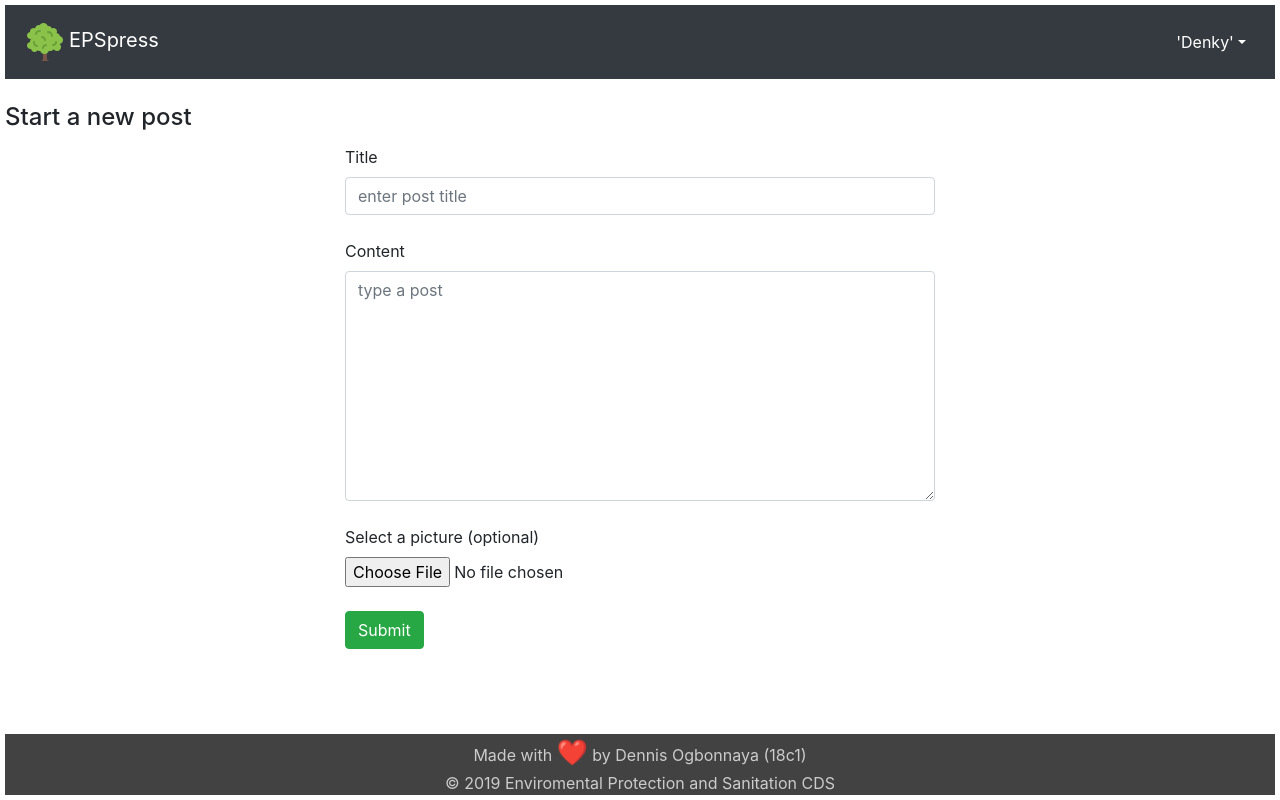
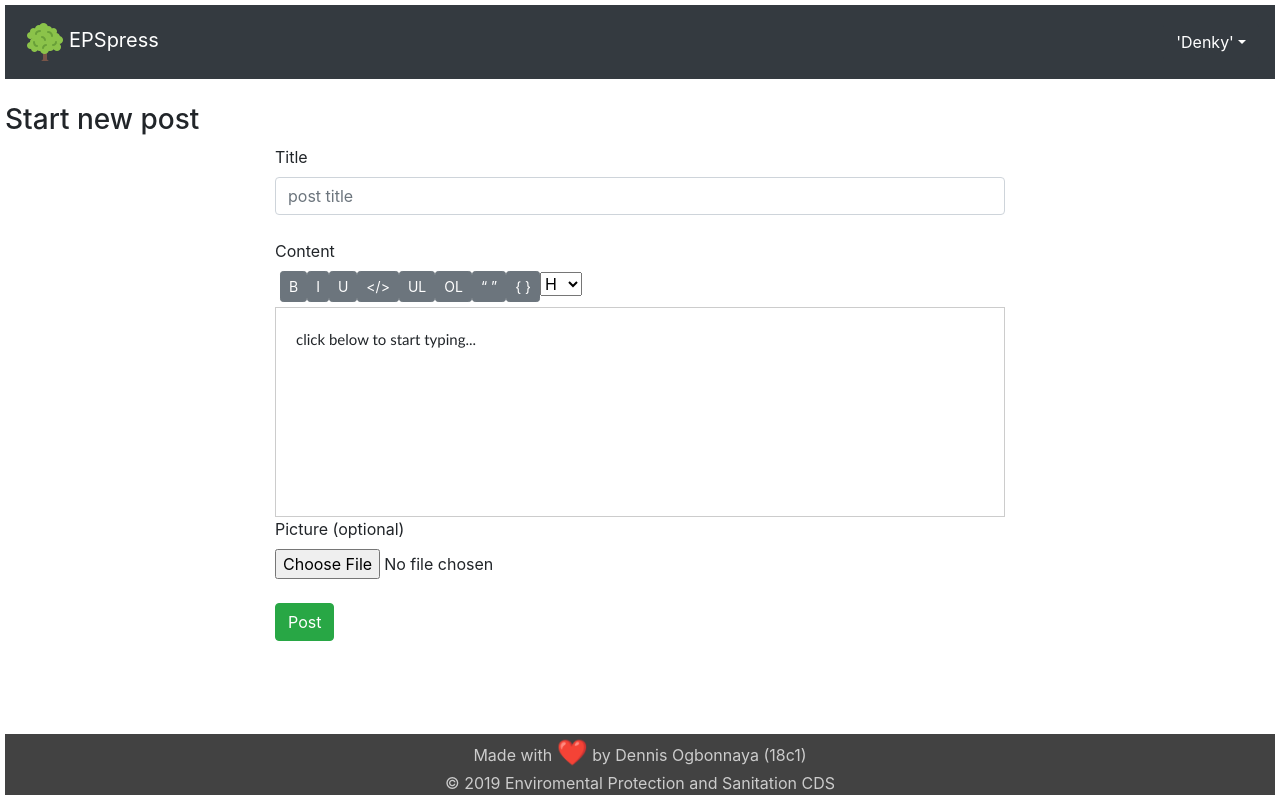
Before and after one commit to DenkyOgbonnaya/eps-press, a React (Create React App) app in the folder client/: page /new in a window 1280 px wide. Built offline with nearby package versions, Linux system fonts and the light colour scheme.

Commit message:
added WYSIWYG editor

```diff
--- a/client/src/App.css
+++ b/client/src/App.css
@@ -16,3 +16,21 @@
   color: #e25555;
   font-size: 25px;
 }
+div.DraftEditor-root {
+  width:inherit;
+  height: 210px;
+  border: 1px solid #ccc;
+  padding:20px;
+  font-size: 15px;
+  font-family: 'calibri', sans-serif;
+  overflow-y: scroll;
+}
+
+/*div.DraftEditor-editorContainer {
+  margin-top:1px;
+}*/
+
+div.buttons {
+  padding-left: 20px;
+  padding-bottom: 5px;
+}
--- /dev/null
+++ b/client/src/components/blockStyles/blocKStyleToolBar.js
@@ -0,0 +1,59 @@
+import React from 'react';
+import HeaderStyleDropdown from './headerStyleDropdown';
+import BlockStyleButton from './blockStyleButton';
+class BlockStyleToolbar extends React.Component {
+    render() {
+     const { editorState } = this.props;
+     const selection = editorState.getSelection();
+     const blockType = editorState
+     .getCurrentContent()
+     .getBlockForKey(selection.getStartKey())
+     .getType();
+
+     return (
+      <div>
+
+       <span className="RichEditor-controls">
+        {BLOCK_TYPES.map(type =>
+          <BlockStyleButton
+            active={type.style === blockType}
+            label={type.label}
+            onToggle={this.props.onToggle}
+            style={type.style}
+            key={type.label}
+            type={type}
+          />
+         )}
+         <HeaderStyleDropdown
+         headerOptions={HEADER_TYPES}
+         active={blockType}
+         onToggle={this.props.onToggle}
+         />
+       </span>
+      </div>
+     );
+    }
+   }
+    const BLOCK_TYPES = [
+    { label: "UL", style: "unordered-list-item" },
+    { label: "OL", style: "ordered-list-item" },
+    { label: " “ ” ", style: "blockquote" },
+    { label: "{ }", style: 'code-block' }
+   ];
+   const HEADER_TYPES = [
+     { label: "h1", style: "header-one" },
+     { label: "h2", style: "header-two" },
+     { label: "h3", style: "header-three" },
+     { label: "h4", style: "header-four" },
+     { label: "h5", style: "header-five" },
+     { label: "h6", style: "header-six" }
+   ]
+   export function getBlockStyle(block) {
+    switch (block.getType()) {
+     case "blockquote":
+      return "RichEditor-blockquote";
+     default:
+      return null;
+    }
+   }
+   export default BlockStyleToolbar;
--- /dev/null
+++ b/client/src/components/blockStyles/blockStyleButton.js
@@ -0,0 +1,21 @@
+import React, {Component} from "react";
+import {Button} from 'reactstrap';
+
+class BlockStyleButton extends Component {
+  onToggle = (e) => {
+    e.preventDefault()
+    this.props.onToggle(this.props.style)
+  }
+  render() {
+    let className = "RichEditor-styleButton"
+    if(this.props.active) {
+      className += " RichEditor-activeButton"
+    }
+    return (
+      <Button size='sm' className={className} onClick={this.onToggle}>
+        {this.props.label}
+      </Button>
+    );
+  }
+}
+export default BlockStyleButton
--- /dev/null
+++ b/client/src/components/blockStyles/headerStyleDropdown.js
@@ -0,0 +1,20 @@
+import React from "react";
+class HeaderStyleDropdown extends React.Component {
+
+  onToggle = event => {
+    let value = event.target.value
+    this.props.onToggle(value)
+  }
+
+  render() {
+    return (
+      <select value={this.props.active} onChange={this.onToggle}>
+        <option value="">H</option>
+        {this.props.headerOptions.map(heading =>
+            <option key={heading.label} value={heading.style}>
+              {heading.label}
+            </option>)}
+      </select>
+    )}
+}
+export default HeaderStyleDropdown
--- a/client/src/components/post/newPost.js
+++ b/client/src/components/post/newPost.js
@@ -1,24 +1,78 @@
-import React from 'react';
-import {Form,Label, Input, Button} from 'reactstrap';
-import './style.css'
+import React, {Component} from 'react';
+import {Container, Row, Col, Label, Input, Button} from 'reactstrap';
+import {Editor, EditorState, RichUtils} from 'draft-js';
+import BlockStyleToolbar, {getBlockStyle} from '../blockStyles/blocKStyleToolBar';
 
-const NewPost = () => {
-    return (
-        <div>
-            <h4>Start a new post </h4>
-            <div className='postForm' >
-                <Form className='form'>
-                    <Label for='title'> Title </Label>
-                    <Input name='title' placeholder= 'enter post title' /> <br />
-                    <Label for='content'> Content </Label>
-                    <Input type='textarea' rows='9' name='content'  placeholder= 'type a post' /> <br />
-                    <Label for='image'> Select a picture (optional) </Label>
-                    <Input type="file" />  <br />
-                    <Button color='success'> Submit </Button>
-                </Form>
-            </div>
-        </div>
+class NewPost extends Component{
+  state = {editorState: EditorState.createEmpty() }
+
+  handleChange = editorState => {
+    this.setState({editorState})
+  }
+  handleKeyCommand = command => {
+    const newState = RichUtils.handleKeyCommand(this.state.editorState, command)
+    if (newState) {
+        this.handleChange(newState);
+        return 'handled';
+    }
+    return 'not-handled';
+  }
+  toggleBlockType = (blockType) => {
+    this.handleChange(RichUtils.toggleBlockType(this.state.editorState, blockType));
+    };
+
+  _onClick = (e) => {
+    this.handleChange(RichUtils.toggleInlineStyle(this.state.editorState, e.target.name));
+  }
+  render(){
+    const styles = [
+      {symbol: 'B', name:'BOLD'}, {symbol: 'I', name:'ITALIC'}, {symbol: 'U', name:'UNDERLINE'}, {symbol: '</>', name:'CODE'}];
+    const buttons = styles.map(style =>
+      <Button  size='sm'  key={style.name} onClick={this._onClick} name={style.name}>{style.symbol}</Button>
     )
+    return(
+      <div>
+        <h3>Start new post </h3>
+        <Container>
+          <Row>
+            <Col md={{size: 8, offset: 2}}>
+              <Label for='title'> Title </Label>
+              <Input name='title' placeholder='post title' /> <br />
+              <Label for='content'> Content </Label>
+            </Col>
+          </Row>
+          <Row >
+            <Col xs='6' xs={{offset:0}} md={{offset:2}}>
+              <div className='buttons'>
+                {buttons}
+              </div>
+            </Col>
+            <Col xs='6' xs={{offset:0}} md={{offset: 0}}>
+              <div className='toolbar' >
+                <BlockStyleToolbar
+                  editorState={this.state.editorState}
+                  onToggle={this.toggleBlockType}
+                />
+              </div>
+            </Col>
+          </Row>
+          <Row>
+            <Col md={{size: 8, offset: 2}}>
+              <Editor
+                blockStyleFn={this.getBlockStyle}
+                editorState = {this.state.editorState}
+                handleKeyCommand={this.handleKeyCommand}
+                onChange = {this.handleChange}
+                placeholder='click below to start typing...'
+              />
+              <Label >Picture (optional) </Label>
+              <Input type='file' /> <br />
+              <Button  color='success'> Post </Button> <br />
+            </Col>
+          </Row>
+        </Container>
+      </div>
+    )
+  }
 }
-
 export default NewPost;
--- a/client/src/components/post/style.css
+++ b/client/src/components/post/style.css
@@ -1,14 +1,4 @@
-.postForm {
-    display: table;
-    height: 90%;
-    margin:0 auto;
+[post-btn] {
+  position: fixed;
+  bottom: 20px;
 }
-
-.form {
-    display: table-cell;
-    vertical-align: middle;
-   padding: 5px;
-}
-.form > textarea {
-    height: auto;
-}
```
Also changed, not shown: client/package.json (+6 -1 lines), 1 other file (tests, documents, lock files or other folders).
